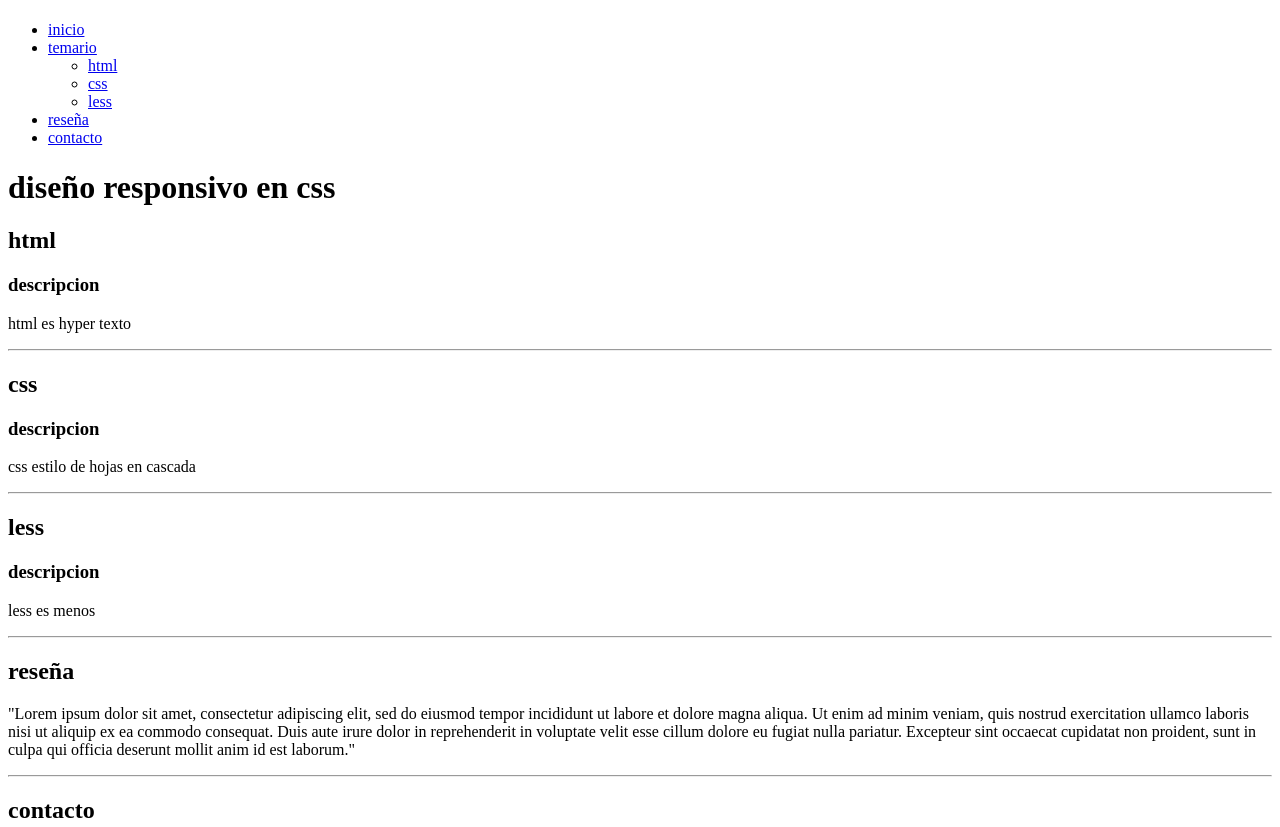
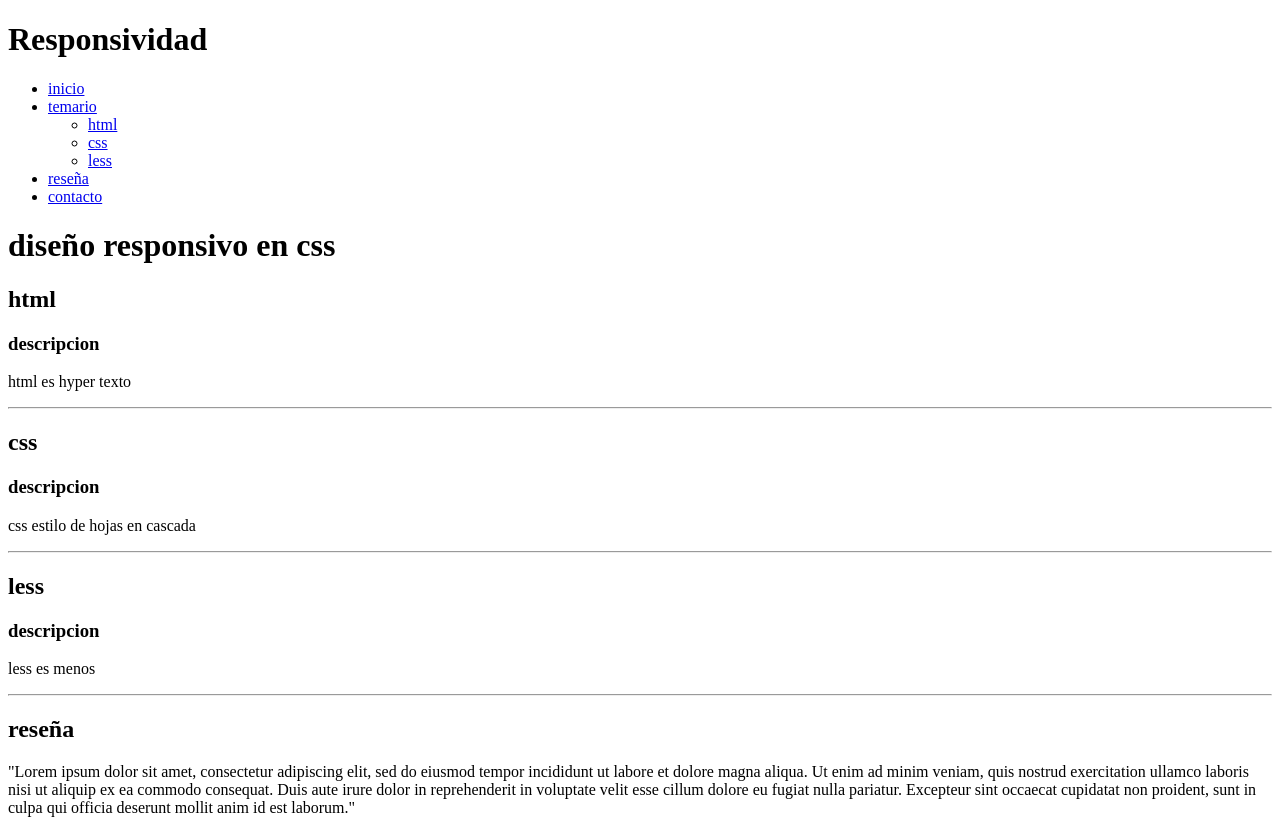
Before and after one commit to juancamilorojasarenas/quix_html, a plain HTML site: page index.html in a window 1280 px wide. Shown: the top 827 px of the page. Drawn offline with Linux system fonts and the light colour scheme.

Commit message:
feat: :sparkles: finhis
bug fixed

by @juan camilo rojas arenas

```diff
--- a/index.html
+++ b/index.html
@@ -8,7 +8,7 @@
 </head>
 <body>
     <header>
-        <h1 class="title"></h1>
+        <h1 class="title">Responsividad</h1>
         <nav>
             <ul>
                 <li><a href="#inicio">inicio</li></a>
```
